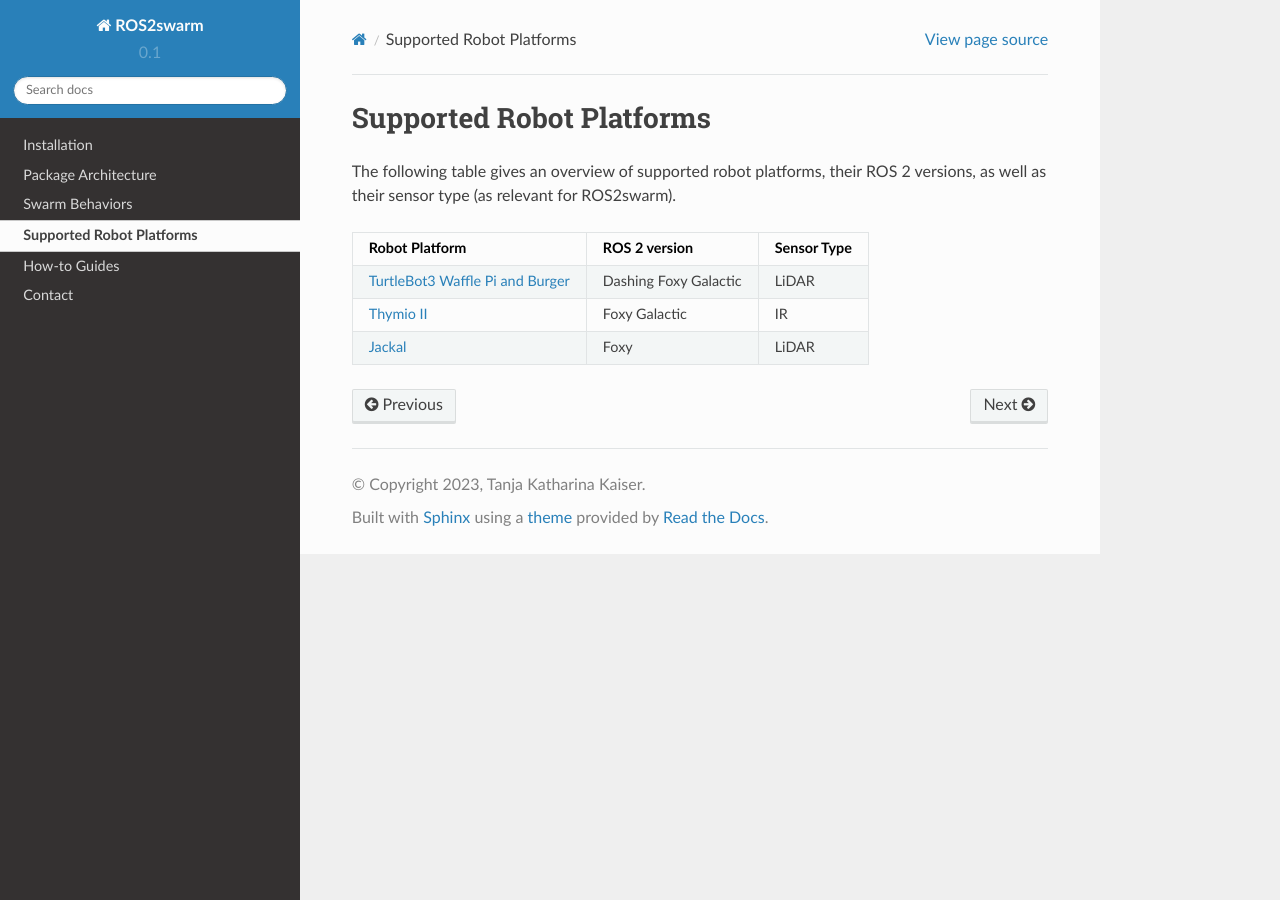
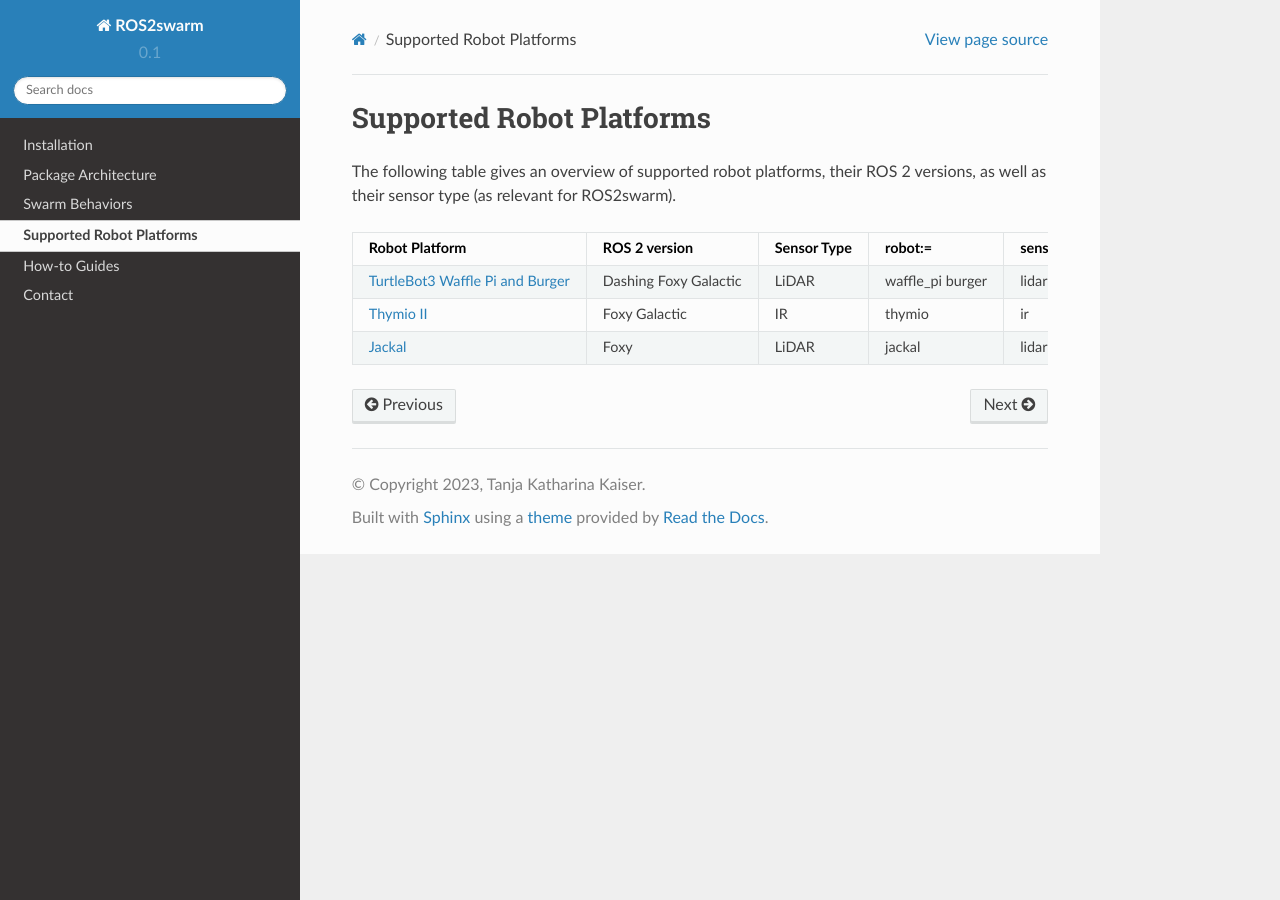
Before and after one commit to ROS2swarm/ROS2swarm_documentation, a Sphinx documentation site: the page built from doc/robots.rst, in a window 1280 px wide. Built offline with Sphinx 7.4.7 and the Read the Docs theme 2.0.0, drawn with Linux system fonts in a browser that asks for light colours.

Commit message:
added supported robot platforms

```diff
--- a/doc/robots.rst
+++ b/doc/robots.rst
@@ -3,15 +3,15 @@ Supported Robot Platforms
 
 The following table gives an overview of supported robot platforms, their ROS 2 versions, as well as their sensor type (as relevant for ROS2swarm).
 
-+---------------------------------------------------------------------------------+---------------+-------------+
-| Robot Platform                                                                  | ROS 2 version | Sensor Type |
-+=================================================================================+===============+=============+
-| `TurtleBot3 Waffle Pi and Burger <http://turtlebot3.robotis.com>`_              | Dashing       | LiDAR       |
-|                                                                                 | Foxy          |             |
-|                                                                                 | Galactic      |             |
-+---------------------------------------------------------------------------------+---------------+-------------+
-| `Thymio II <thymio.org>`_                                                       | Foxy          | IR          |
-|                                                                                 | Galactic      |             |
-+---------------------------------------------------------------------------------+---------------+-------------+
-| `Jackal <https://clearpathrobotics.com/jackal-small-unmanned-ground-vehicle/>`_ | Foxy          | LiDAR       |
-+---------------------------------------------------------------------------------+---------------+-------------+
++---------------------------------------------------------------------------------+---------------+-------------+-----------+---------------+
+| Robot Platform                                                                  | ROS 2 version | Sensor Type | robot:=   | sensor_type:= |
++=================================================================================+===============+=============+===========+===============+
+| `TurtleBot3 Waffle Pi and Burger <http://turtlebot3.robotis.com>`_              | Dashing       | LiDAR       | waffle_pi | lidar         |
+|                                                                                 | Foxy          |             | burger    |               |
+|                                                                                 | Galactic      |             |           |               |
++---------------------------------------------------------------------------------+---------------+-------------+-----------+---------------+
+| `Thymio II <thymio.org>`_                                                       | Foxy          | IR          | thymio    | ir            |
+|                                                                                 | Galactic      |             |           |               |
++---------------------------------------------------------------------------------+---------------+-------------+-----------+---------------+
+| `Jackal <https://clearpathrobotics.com/jackal-small-unmanned-ground-vehicle/>`_ | Foxy          | LiDAR       | jackal    | lidar         |
++---------------------------------------------------------------------------------+---------------+-------------+-----------+---------------+
```
